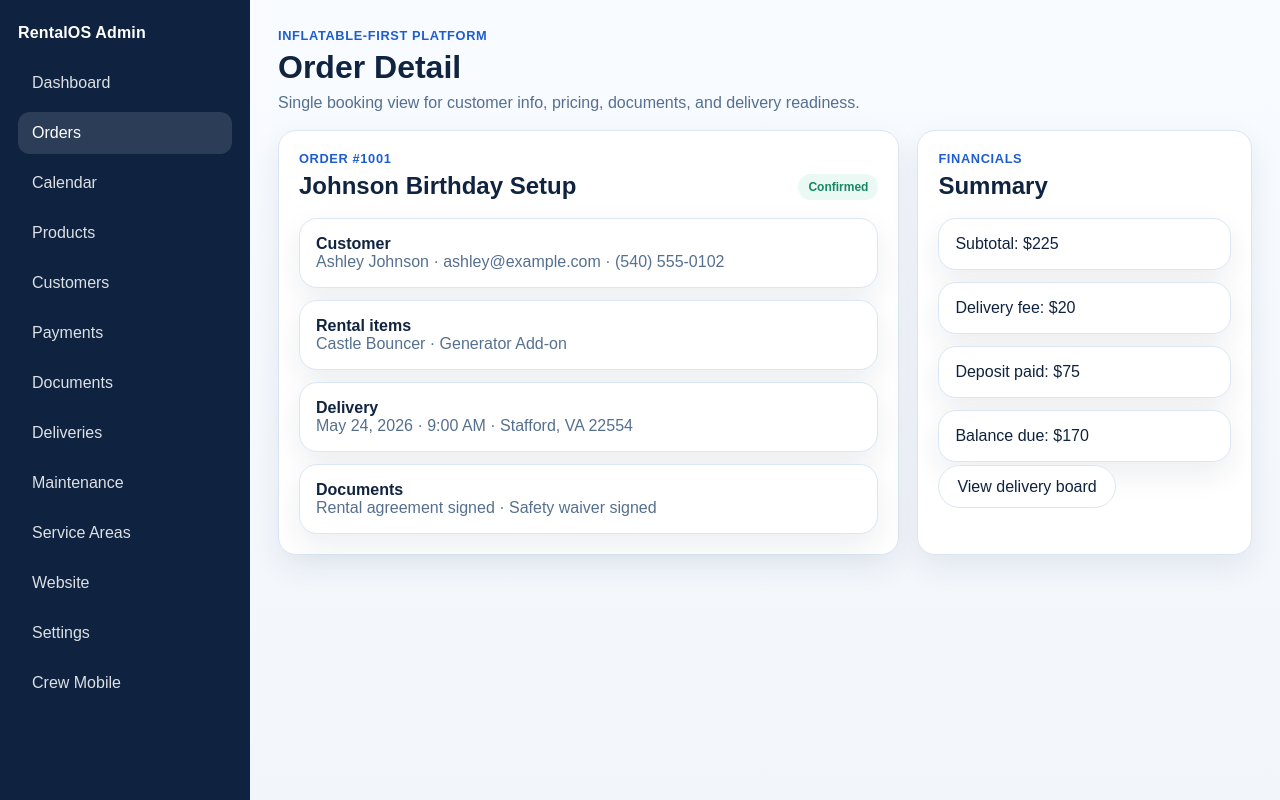
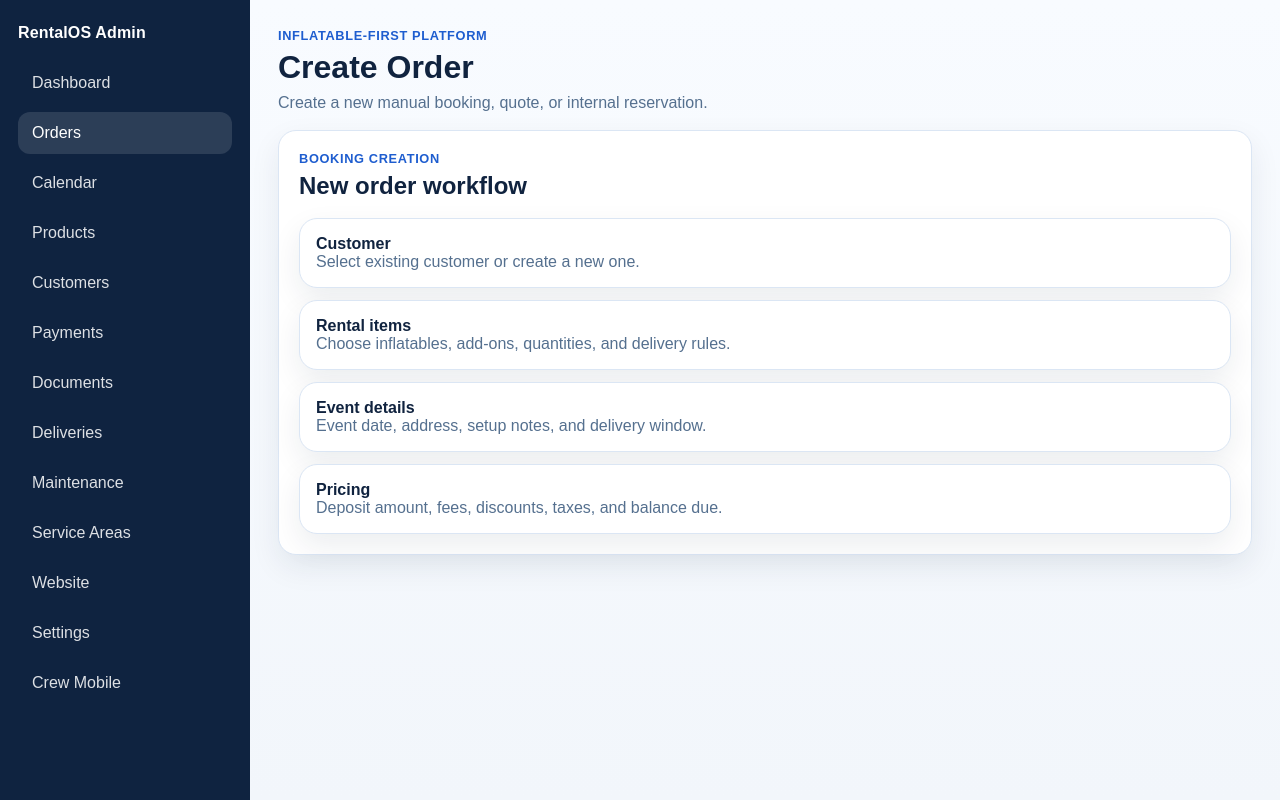
Before and after one commit to kkoly10/rental-software, a Next.js app: page /dashboard/orders/new in a window 1280 px wide. Built offline with nearby package versions, Linux system fonts and the light colour scheme.

Commit message:
Add new order page scaffold

```diff
--- /dev/null
+++ b/app/dashboard/orders/new/page.tsx
@@ -0,0 +1,37 @@
+import { DashboardShell } from "@/components/layout/dashboard-shell";
+
+export default function NewOrderPage() {
+  return (
+    <DashboardShell
+      title="Create Order"
+      description="Create a new manual booking, quote, or internal reservation."
+    >
+      <section className="panel">
+        <div className="section-header">
+          <div>
+            <div className="kicker">Booking creation</div>
+            <h2 style={{ margin: "6px 0 0" }}>New order workflow</h2>
+          </div>
+        </div>
+        <div className="list">
+          <div className="order-card">
+            <strong>Customer</strong>
+            <div className="muted">Select existing customer or create a new one.</div>
+          </div>
+          <div className="order-card">
+            <strong>Rental items</strong>
+            <div className="muted">Choose inflatables, add-ons, quantities, and delivery rules.</div>
+          </div>
+          <div className="order-card">
+            <strong>Event details</strong>
+            <div className="muted">Event date, address, setup notes, and delivery window.</div>
+          </div>
+          <div className="order-card">
+            <strong>Pricing</strong>
+            <div className="muted">Deposit amount, fees, discounts, taxes, and balance due.</div>
+          </div>
+        </div>
+      </section>
+    </DashboardShell>
+  );
+}
```
